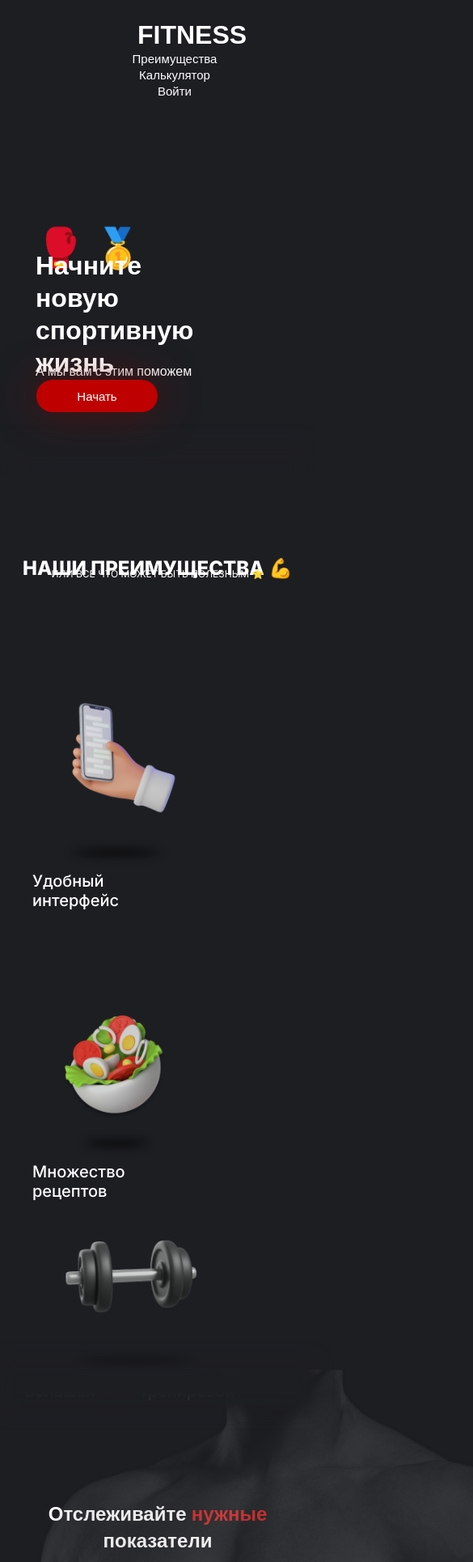
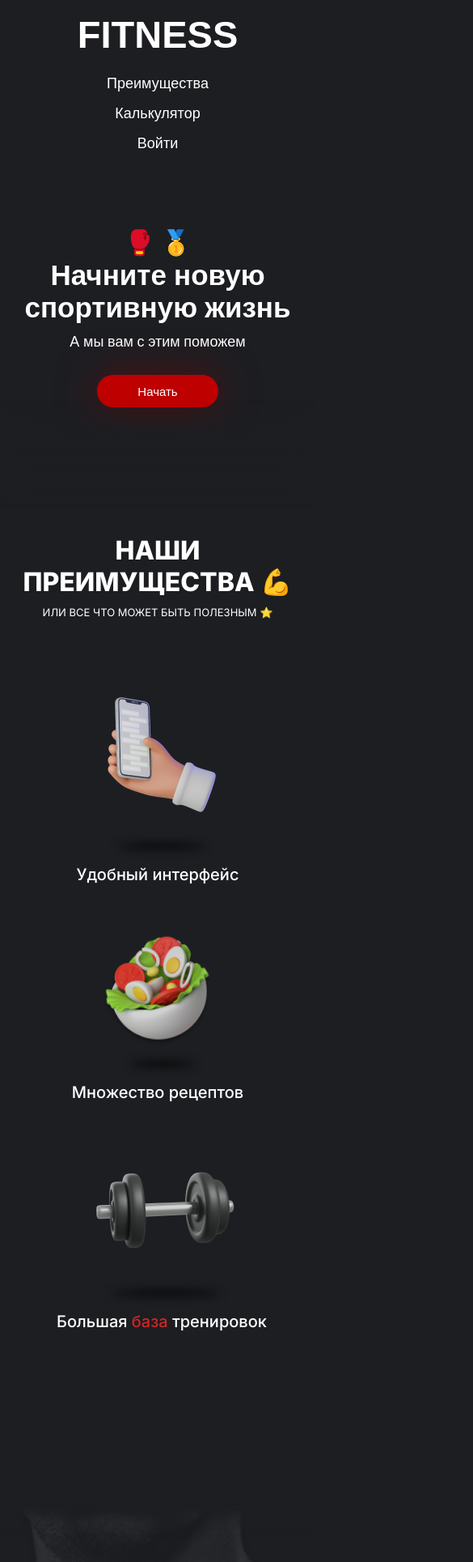
Before and after one commit to HighSKL/FITNESS, a Next.js app: page / in a window 390 px wide. Shown: the part 40-1969 px from the top of the page at 81% size, 585 px wide, since content can reach past the window. Built offline with nearby package versions, Linux system fonts and the light colour scheme; a web font is replaced by a local one.

Commit message:
landing adap

```diff
--- a/app/landingPage/AdvantagesBlock/AdvantagesBlock.tsx
+++ b/app/landingPage/AdvantagesBlock/AdvantagesBlock.tsx
@@ -13,8 +13,8 @@ export default function AdvantagesBlock() {
         <div className={inter.className}>
             <div className={style.wrapper}  >
                 <div className={style.title_text_container} id='advantages_block'>
-                    <h1 >НАШИ ПРЕИМУЩЕСТВА 💪</h1>
-                    <p>ИЛИ ВСЕ ЧТО МОЖЕТ БЫТЬ ПОЛЕЗНЫМ ⭐</p>
+                    <h1 >НАШИ ПРЕИМУЩЕСТВА&nbsp;💪</h1>
+                    <p>ИЛИ ВСЕ ЧТО МОЖЕТ БЫТЬ ПОЛЕЗНЫМ&nbsp;⭐</p>
                 </div>
                 <div className={style.advantages_container}>
                     <div className={style.block_1}>
--- a/app/landingPage/AdvantagesBlock/advantagesBlock.module.scss
+++ b/app/landingPage/AdvantagesBlock/advantagesBlock.module.scss
@@ -16,24 +16,28 @@
     p{
         font-size: 16px;
         font-weight: 400;
-        margin-top: -25px;
+        margin-top: 10px;
     }
 }
 
 .advantages_container{
-    display: flex;
+    display: grid;
+    margin: 0 auto;
+    grid-template-columns: repeat(3, 1fr);
     justify-content: center;
     margin-top: 122px;
-    margin-left: 60px;
 }
 
 .block_1,.block_2,.block_3{
+    justify-content: center;
+    display: flex;
+    flex-flow: column;
+    align-items: center;
     p{
         color: white;
         text-align: left;
         font-size: 20px;
         font-weight: 500;
-        margin-left: -20px;
         padding-top: 20px;
     }
     .image{
@@ -42,7 +46,10 @@
 }
 
 .block_1,.block_2{
-    margin-right: 200px;
+    justify-content: center;
+    display: flex;
+    flex-flow: column;
+    align-items: center;
     .image{
         width: 176px;
         height: 193px;
@@ -54,16 +61,14 @@
     .image{
         width: 142px;
         height: 144px;
-        margin-left: 10px;
     }
     .shadow{
         width: 79px;
-        margin-left: 45px;
+        margin-left: 10px;
     }
 }
 
 .block_3{
-    margin-left: -30px;
     .image{
         width: 226px;
         height: 178px;
@@ -72,20 +77,19 @@
     }
     .shadow{
         width: 134px;
-        margin-left: 70px;
+        margin-left: 20px;
     }
     p{
         span{
             color: #D02626;
         }
         white-space: nowrap;
-        margin-left: 0px;
+        margin-left: 10px;
         color: white;
         font-size: 20px;
         font-weight: 500;
     }
 }
-
 
 .shadow{
     width: 108px;
@@ -93,34 +97,63 @@
     background-color: black;
     border-radius: 50%;
     filter: blur(6px);
-    margin-left: 30px;
+    margin-left: 10px;
+}
+
+@media (max-width: 946px) {
+    .wrapper{
+        height: auto;
+    }
+    .advantages_container{
+        grid-template-columns: 1fr;
+    }
+    .block_2{
+        margin-top: 20px;
+    }
+    .advantages_container{
+        gap: 40px;
+        margin-top: 70px;
+    }
+
+    .title_text_container{
+        margin-top: 157px;
+    }
+
 }
 
 
-@media (max-width: 390px) {
+@media (max-width: 767px) {
     .wrapper{
-        height: 1093px;
+        height: auto;
     }
+    .advantages_container{
+        grid-template-columns: 1fr;
+    }
+
     .title_text_container{
-        margin: 0;
+        margin-left: 0;
         text-align: center;
+        padding: 0 10px;
         h1{
-            font-size: 24px;
+            margin-top: 100px;
+            font-size: 32px;
+            font-weight: 800;
         }
         p{
-            margin-top: -15px;
+            font-size: 13px;
+            font-weight: 400;
+            margin-top: 10px;
+        }
+    }
+}
+
+@media (max-width: 350px) {
+    .title_text_container{
+        h1{
+            font-size: 26px;
+        }
+        p{
             font-size: 12px;
         }
     }
-    .advantages_container{
-        flex-direction: column;
-    }
-    .block_1, .block_2, .block_3{
-        p{
-            font-size: 20px;
-        }
-        .image{
-            transform: scale(.95);
-        }
-    }
 }
--- a/app/landingPage/CategoryBlock/CategoryBlock.tsx
+++ b/app/landingPage/CategoryBlock/CategoryBlock.tsx
@@ -11,13 +11,13 @@ export default function CategoryBlock() {
                 <div className={style.top_shadow}></div>
                 <Image src={bg_image} alt ='' className={style.bg_image}/>
                 <h1 className={style.header_text}>Отслеживайте <span>нужные</span> показатели<br/>в приложении</h1>
-                <div className={style.bottom_shadow}></div>
                 <div className={style.category_container}>
                     <div className={style.category} id={style.category_one}><p className={style.logo}>🏋️</p><p className={style.title}>ТРЕНИРОВКИ</p></div>
                     <div className={style.category} id={style.category_two}><p className={style.logo}>🥗</p><p className={style.title}>ПИТАНИЕ</p></div>
                     <div className={style.category} id={style.category_three}><p className={style.logo}>🏃‍♀️</p><p className={style.title}>АКТИВНОСТЬ</p></div>
                     <div className={style.category} id={style.category_fhour}><p className={style.logo}>📈</p><p className={style.title}>ПРОГРЕСС</p></div>
                 </div>
+                <div className={style.bottom_shadow}></div>
             </div>
         </div>
     );
--- a/app/landingPage/CategoryBlock/categoryBlock.module.scss
+++ b/app/landingPage/CategoryBlock/categoryBlock.module.scss
@@ -1,96 +1,176 @@
-.wrapper{
+.wrapper {
     width: 100%;
     height: 832px;
     float: left;
     position: relative;
+    padding-bottom: 40px;
 }
 
-.bg_image{
+.bg_image {
     position: absolute;
 }
 
-.header_text{
+.header_text {
     color: white;
     text-align: center;
     font-size: 48px;
     font-weight: 800;
     margin-top: 172px;
-    span{
+
+    span {
         color: #D02626;
     }
 }
 
-.top_shadow, .bottom_shadow{
+.top_shadow,
+.bottom_shadow {
     position: absolute;
     width: 100%;
-    height: 63px;
+    height: 73px;
     filter: blur(10px);
     background-color: #1D1E22;
     z-index: 1;
 }
 
-.top_shadow{
-    top:0;
+.top_shadow {
+    top: -20px;
 }
 
-.bottom_shadow{
+.bottom_shadow {
     bottom: 0;
 }
 
-.category_container{
+.category_container {
     display: flex;
     justify-content: center;
+    margin-top: 60px;
 }
 
-.category{
+.category {
     width: 234px;
     height: 261px;
     border-radius: 49px;
     background: #28292D;
     display: inline-block;
-    margin-right: 20px;
+
+    &:not(:last-child) {
+        margin-right: 20px;
+    }
+
     z-index: 2;
     text-align: center;
-    .logo{
+
+    .logo {
         color: color;
         font-size: 96px;
         font-weight: 700;
         margin-top: 40px;
     }
-    .title{
+
+    .title {
         color: white;
         font-size: 24px;
         font-weight: 700;
-        margin-top: -90px;
+        margin-top: 10px;
     }
 }
 
-#category_one{
+#category_one {
+    margin-top: 30px;
     transform: rotate(-5deg);
     box-shadow: -10px 5px 10px 0px rgba(0, 0, 0, 0.5);
-    margin-top: 30px;
-
 }
 
-#category_two{
+#category_two {
     transform: rotate(-3deg);
     box-shadow: -5px 5px 4px rgba(0, 0, 0, 0.5);
-
 }
 
-#category_three{
+#category_three {
     transform: rotate(3deg);
     box-shadow: 5px 4px 4px 0px rgba(0, 0, 0, 0.5);
 }
 
-#category_fhour{
+#category_fhour {
     margin-top: 30px;
     transform: rotate(5deg);
     box-shadow: 10px 10px 10px 0px rgba(0, 0, 0, 0.5);
 }
 
-@media (max-width: 390px) {
-    .header_text{
-        font-size: 24px;
+@media (max-width: 1140px) {
+    .header_text {
+        font-size: 40px;
+        margin-top: 80px;
+    }
+
+    #category_one,
+    #category_two,
+    #category_three,
+    #category_fhour {
+        transform: rotate(0);
+        margin-top: 0;
+        box-shadow: 10px 10px 10px 0px rgba(0, 0, 0, 0.5);
+    }
+
+    .category_container {
+        display: grid;
+        grid-template-columns: repeat(2, 1fr);
+        justify-content: center;
+        padding-top: 60px;
+        gap: 20px;
+        width: 60%;
+        margin: 0 auto;
+
+        .category {
+            justify-self: center;
+        }
     }
 }
+
+@media (max-width: 946px) {
+    .wrapper {
+        margin-top: 200px;
+    }
+}
+
+@media (max-width: 767px) {
+    .wrapper {
+        margin-top: 200px;
+        width: 100%;
+        overflow: hidden;
+        height: auto;
+    }
+
+    .header_text {
+        font-size: 34px;
+    }
+
+    .bg_image {
+        width: auto;
+        height: 100%;
+        top: 50%;
+        left: 40%;
+        transform: translate(-50%, -50%);
+    }
+
+    .top_shadow {
+        height: 150px;
+        margin-top: -100px;
+    }
+}
+
+@media (max-width: 693px) {
+    .bg_image {
+        left: 50%;
+    }
+}
+
+@media (max-width: 560px) {
+    .header_text {
+        font-size: 34px;
+    }
+
+    .category_container {
+        grid-template-columns: 1fr;
+    }
+}
--- a/app/landingPage/FooterBlock/FooterBlock.tsx
+++ b/app/landingPage/FooterBlock/FooterBlock.tsx
@@ -3,14 +3,17 @@ import style from './footerBlock.module.scss'
 
 export default function FooterBlock() {
     return (
-        <div className={style.wrapper}>
-            <p className={style.description}>
-                Приложение выполняет роль ассистента, не стоит полагаться  на предлагаемые данные. Запрещается ставить<br/>
-                данные из приложения превыше медицинских рекомендаций. Не рекомендуем полагаться на созданным<br/>
-                приложением планы и цели если это может как-то навредить вам или же противоречить показаниям<br/>
-                мед. работников. Рекомендуется использовать приложение в ознакомительных целях. Приложение не несет цели<br/>
-                нарушить чьи либо авторские права. Все совпадения случайны.
-            </p>
-        </div>
+        <footer>
+            <div className={style.wrapper}>
+                <p className={style.description}>
+                    Приложение выполняет роль ассистента, не&nbsp;стоит полагаться на&nbsp;предлагаемые данные.
+                    Запрещается ставить данные из&nbsp;приложения превыше медицинских рекомендаций. Не&nbsp;рекомендуем
+                    полагаться на&nbsp;созданным приложением планы и&nbsp;цели если это может как-то навредить вам
+                    или&nbsp;же противоречить показаниям мед. работников. Рекомендуется&nbsp;использовать приложение в&nbsp;
+                    ознакомительных целях. Приложение не&nbsp;несет цели нарушить чьи либо авторские права.
+                    Все совпадения случайны.
+                </p>
+            </div>
+        </footer>
     );
 }
--- a/app/landingPage/FooterBlock/footerBlock.module.scss
+++ b/app/landingPage/FooterBlock/footerBlock.module.scss
@@ -1,13 +1,16 @@
 .wrapper{
     width: 100%;
-    height: 221px;
+    height: auto;
     background-color: black;
     display: flex;
+    padding: 40px 20px;
+    box-sizing: border-box;
     justify-content: center;
     align-items: center;
 }
 
 .description{
+    max-width: 60%;
     color: #B7B7B7;
     font-size: 13px;
     font-weight: 400;
--- a/app/landingPage/HeaderBlock/HeaderBlock.tsx
+++ b/app/landingPage/HeaderBlock/HeaderBlock.tsx
@@ -11,10 +11,11 @@ export default function HeaderBlock() {
     return (
         <div className={op_san.className}>
             <div className={style.wrapper}>
+
                 <div className={style.navigation_block}>
                     <div className={style.logo_block}>
                         <div className={blinker.className}>
-                            <p className={style.logo}>FITNESS</p>
+                            <h1 className={style.logo}>FITNESS</h1>
                         </div>
                     </div>
                     <div className={style.navbar}>
@@ -23,19 +24,18 @@ export default function HeaderBlock() {
                         <Link href={"/sign"} className={style.text}>Войти</Link>
                     </div>
                 </div>
+
                 <div className={style['header-content']}>
                     <div className={style['header-content__left-group']}>
                         <div className={style.header_text}>
-                            <h1 className={style.sticker_text}>🥊 🥇</h1>
+                            <p className={style.sticker_text}>🥊 🥇</p>
                             <h1 className={style.motivation_text}>Начните новую<br />спортивную жизнь</h1>
-                            <h1 className={style.sub_motivation_text}>А мы вам с этим поможем
-                            </h1>
+                            <h3 className={style.sub_motivation_text}>А мы вам с этим поможем</h3>
                         </div>
                         <button className={style.button} onClick={()=>{router.push('/sign')}}>Начать</button>
                     </div>
                     <div className={style['header-content__right-group']}>
                     </div>
-
                 </div>
 
                 <div className={style.transition_block}></div>
--- a/app/landingPage/HeaderBlock/headerBlock.module.scss
+++ b/app/landingPage/HeaderBlock/headerBlock.module.scss
@@ -47,12 +47,12 @@ $left_block_margin: 85px;
         font-size: 55px;
         font-weight: 700;
         line-height: 55px;
-        margin-top: -30px;
     }
     .sub_motivation_text{
         color: white;
         font-size: 22px;
         font-weight: 400;
+        margin-top: 15px;
     }
 }
 
@@ -65,7 +65,7 @@ $left_block_margin: 85px;
     border: none;
     box-shadow: 0px 0px 50px 0px rgba(132, 0, 0, 0.50);
     margin-left: $left_block_margin;
-    margin-top: 30px;
+    margin-top: 40px;
     cursor: pointer;
 
     color: white;
@@ -91,109 +91,6 @@ $left_block_margin: 85px;
     margin: auto;
 }
 
-.external-circle{
-    background-color: #1D1E22;
-    width: 400px;
-    height: 400px;
-    display: flex;
-    justify-content: center;
-    align-items: center;
-    border-radius: 50%;
-    position: relative;
-    overflow: hidden;
-}
-
-$rotation-time: 17s;
-
-.external-circle__line-rotate-0, .external-circle__line-rotate-90, .external-circle__line-rotate-45,
-.external-circle__line-rotate-minus-45, .external-circle__line-rotate-minus-22-5, .external-circle__line-rotate-22-5,
-.external-circle__line-rotate-minus-67-5, .external-circle__line-rotate-67-5{
-    width: 1000px;
-    height: 30px;
-    background-color: rgb(151, 193, 92);
-    position: absolute;
-    animation: rotation0 $rotation-time linear infinite;
-    // box-shadow: 0px 0px 5px 5px rgba(130, 167, 78, 0.439);
-}
-
-
-.external-circle__line-rotate-0{
-    animation-delay:  0ms;
-}
-
-.external-circle__line-rotate-22-5{
-    animation-delay: 1000ms;
-}
-
-.external-circle__line-rotate-minus-22-5{
-    animation-delay: 2000ms;
-}
-
-.external-circle__line-rotate-67-5{
-    animation-delay: 3000ms;
-}
-
-.external-circle__line-rotate-minus-67-5{
-    animation-delay: 4000ms;
-}
-
-.external-circle__line-rotate-45{
-    animation-delay: 5000ms;
-}
-
-.external-circle__line-rotate-minus-45{
-    animation-delay: 6000ms;
-}
-
-.external-circle__line-rotate-90{
-    animation-delay: 7000ms;
-}
-
-
-// .external-circle__line-rotate-0{
-//     animation: rotation0 $rotation-time linear infinite;
-// }
-
-
-// .external-circle__line-rotate-22-5{
-//     animation: rotation225 $rotation-time linear infinite;
-// }
-
-// .external-circle__line-rotate-minus-22-5{
-//     animation: rotationMinus225 $rotation-time linear infinite;
-// }
-
-// .external-circle__line-rotate-67-5{
-//     animation: rotation675 $rotation-time linear infinite;
-// }
-
-// .external-circle__line-rotate-minus-67-5{
-//     animation: rotationMinus675 $rotation-time linear infinite;
-// }
-
-// .external-circle__line-rotate-45{
-//     animation: rotation45 $rotation-time linear infinite;
-// }
-
-// .external-circle__line-rotate-minus-45{
-//     animation: rotationMinus45 $rotation-time linear infinite;
-// }
-
-// .external-circle__line-rotate-90{
-//     animation: rotation90 $rotation-time linear infinite;
-// }
-
-.interior-circle{
-    z-index: 9999;
-    background-color: #1D1E22;
-    width: 380px;
-    height: 380px;
-    display: flex;
-    justify-content: center;
-    align-items: center;
-    border-radius: 50%;
-}
-
 .header-content{
     display: grid;
     grid-template-columns: 1fr 1fr;
@@ -215,143 +112,106 @@ $rotation-time: 17s;
     margin-top: 90px;
 }
 
+@media (max-width: 767px) {
 
-@keyframes rotation0 {
-    from{
-        transform: rotate(0deg);
-    }
-    to{
-        transform: rotate(360deg);
-    }
-}
-
-@keyframes rotation90 {
-    from{
-        transform: rotate(90deg);
-    }
-    to{
-        transform: rotate(450deg);
-    }
-}
-
-@keyframes rotation45 {
-    from{
-        transform: rotate(45deg);
-    }
-    to{
-        transform: rotate(405deg);
-    }
-}
-
-@keyframes rotationMinus225 {
-    from{
-        transform: rotate(-25deg);
-    }
-    to{
-        transform: rotate(335deg);
-    }
-}
-
-@keyframes rotation225 {
-    from{
-        transform: rotate(25deg);
-    }
-    to{
-        transform: rotate(385deg);
-    }
-}
-
-@keyframes rotationMinus675 {
-    from{
-        transform: rotate(-67.5deg);
-    }
-    to{
-        transform: rotate(292.5deg);
-    }
-}
-
-@keyframes rotation675 {
-    from{
-        transform: rotate(67.5deg);
-    }
-    to{
-        transform: rotate(427.5deg);
-    }
-}
-
-@keyframes rotationMinus45 {
-    from{
-        transform: rotate(-45deg);
-    }
-    to{
-        transform: rotate(315deg);
-    }
-}
-
-@keyframes rotation90 {
-    from{
-        transform: rotate(90deg);
-    }
-    to{
-        transform: rotate(450deg);
-    }
-}
-
-
-@media (max-width: 390px) {
     .wrapper{
-        height: 627px;
-    }
-    .logo{
-        text-align: center;
+        height: auto !important;
+        overflow: visible;
     }
     .navigation_block{
-        margin-top: 65px;
+        margin-left: 0;
+        margin-top: 55px !important;
         text-align: center;
     }
     .navbar{
-        overflow: hidden;
-        width: 100%;
-        margin-left: 0;
+        margin-top: 20px;
+        gap: 13px;
         display: flex;
         flex-direction: column;
+        margin-left: 0;
 
+        .text{
+            margin-right: 0px;
+            font-size: 18px;
+        }
     }
-    .people_img_container{
-        margin-top: 151px;
-        left: 0;
-        z-index: -1;
-        opacity: 15%;
-        left: -300px;
-        transform: scale(.5);
-        top:-400px;
+
+    .logo{
+        color: white;
+        font-size: 47px !important;
     }
+
+
+    .header-content{
+        display: flex;
+        justify-content: center;
+        padding: 0 30px;
+    }
+    .header-content__left-group{
+        display: flex;
+        flex-flow: column;
+        align-items: center;
+    }
+
+
     .header_text{
-        color: white;
-
-        margin-top: 150px;
-        margin-left: 44px;
-        z-index: 2;
+        margin-top: 90px;
+        margin-left: 0px;
+        .sticker_text{
+            font-size: 40px;
+            text-align: center;
+        }
         .motivation_text{
-            font-size: 32px;
+            font-size: 42px;
             font-weight: 700;
             line-height: 40px;
+            text-align: center;
+            margin-top: 0;
         }
         .sub_motivation_text{
-            font-size: 16px;
-            margin-top: -20px;
+            font-size: 20px;
+            margin-top: 15px;
             font-weight: 400;
+            text-align: center;
         }
     }
+
     .button{
         width: 150px;
         height: 40px;
         font-size: 15px;
         font-weight: 500;
-        margin-left: 45px;
-        margin-top: 0px;
+        margin-left: 0px;
+        margin-top: 40px;
     }
+
     .transition_block{
-        margin-top: 600px;
+        position: absolute;
+        top: 105%;
+        margin-top: 0;
     }
 }
+
+@media (max-width: 500px) {
+    .header_text{
+        .sticker_text{
+            font-size: 30px;
+        }
+        .motivation_text{
+            font-size: 35px;
+            margin-top: 0;
+        }
+        .sub_motivation_text{
+            font-size: 18px;
+            margin-top: 10px;
+        }
+    }
+
+    .header-content{
+        padding: 0 10px;
+    }
+
+    .button{
+        margin-top: 30px;
+    }
+}
```
Also changed, not shown: app/landingPage/CalculatorBlock/CalculatorBlock.tsx (+7 -5 lines), app/landingPage/CalculatorBlock/calculatorBlock.module.scss (+59 -22 lines), app/landingPage/MotivationBlock/motivationBlock.module.scss (+80 -4 lines), app/(components)/DiaryDataWindow/DiaryDataWindow.tsx (line endings or trailing spaces).
